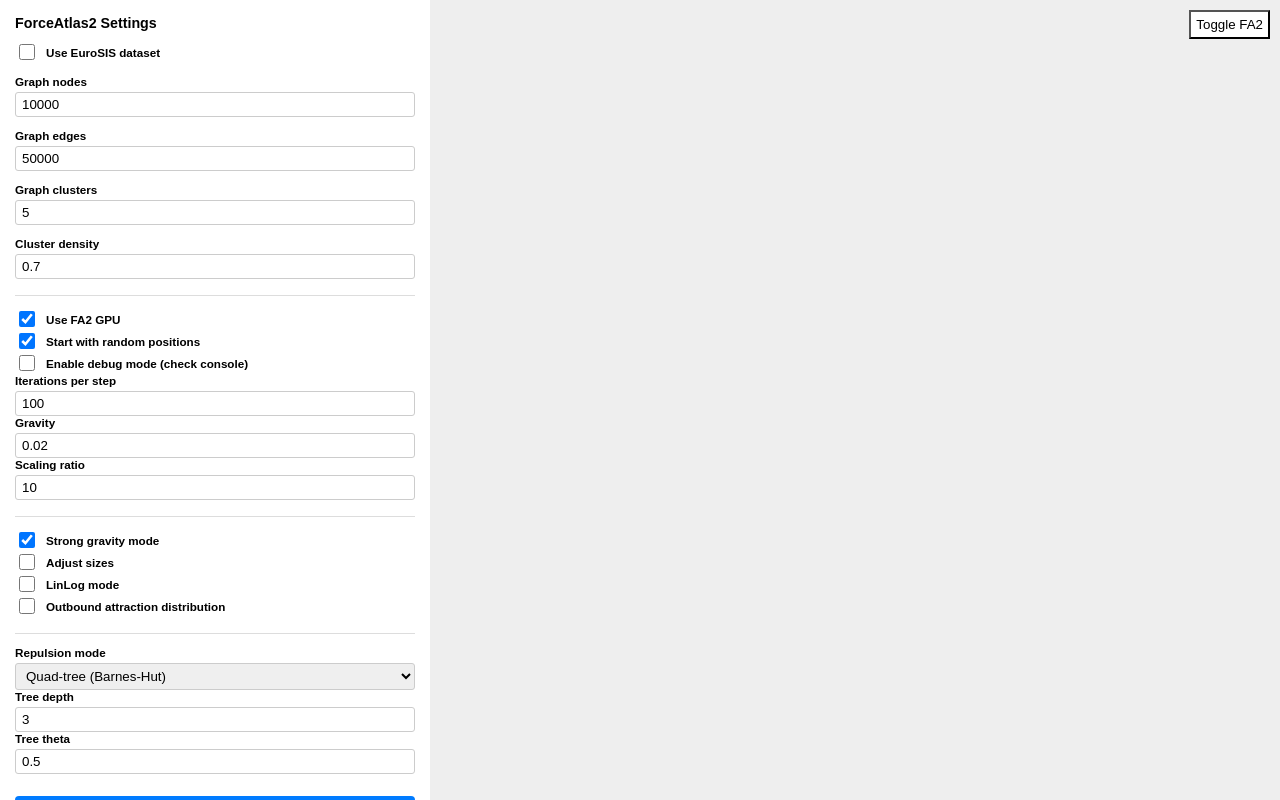
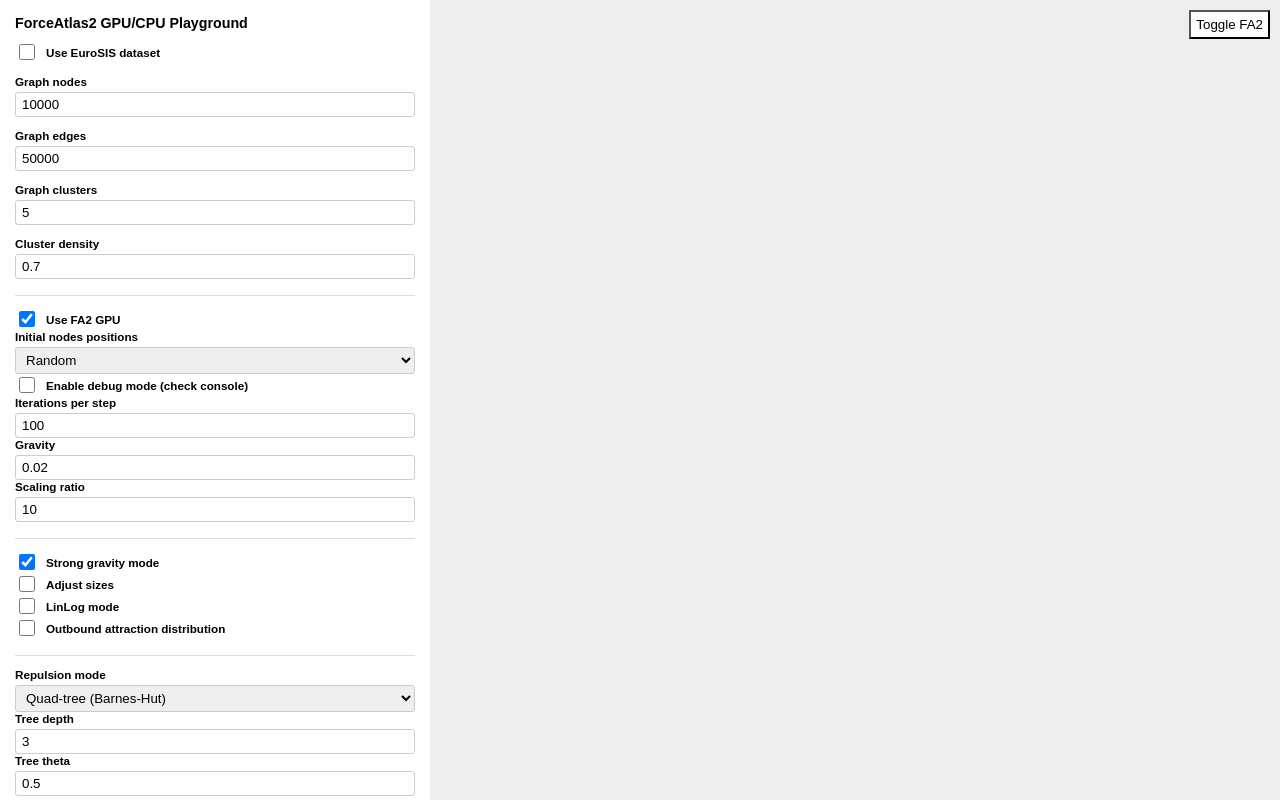
Before and after one commit to jacomyal/graphology-layout-forceatlas2-gpu, a website built with Vite: page index.html in a window 1280 px wide. Built offline with nearby package versions, Linux system fonts and the light colour scheme; what graphology-communities-louvain, graphology-components, graphology-generators, graphology-layout would draw is missing.

Commit message:
Improves example form

```diff
--- a/example/index.ts
+++ b/example/index.ts
@@ -1,7 +1,7 @@
 import Graph from "graphology";
 import louvain from "graphology-communities-louvain";
 import { cropToLargestConnectedComponent } from "graphology-components";
-import { circlepack, random } from "graphology-layout";
+import { circlepack, circular, random } from "graphology-layout";
 import FA2LayoutSupervisor from "graphology-layout-forceatlas2/worker";
 import { SerializedGraph } from "graphology-types";
 import { isNil, isNumber, mapValues } from "lodash";
@@ -36,17 +36,18 @@
   "outboundAttractionDistribution",
   "useFA2GPU",
   "useEuroSIS",
-  "startRandom",
   "debug",
 ] as const;
 const BOOLEAN_KEYS_SET = new Set<string>(BOOLEAN_KEYS);
 type BooleanKey = (typeof BOOLEAN_KEYS)[number];
 
 type RepulsionMode = "all-pairs" | "quad-tree" | "k-means" | "k-means-grouped";
+type InitialPositions = "random" | "circle-packing" | "circle";
 
 type Params = Record<NumberKey, number> &
   Record<BooleanKey, boolean> & {
     repulsionMode: RepulsionMode;
+    initialPositions: InitialPositions;
   };
 
 const DEFAULT_PARAMS: Params = {
@@ -60,7 +61,7 @@
   outboundAttractionDistribution: false,
   useEuroSIS: false,
   useFA2GPU: true,
-  startRandom: true,
+  initialPositions: "random",
   debug: false,
   repulsionMode: "quad-tree",
   quadTreeDepth: 3,
@@ -78,7 +79,7 @@
   | { type: "number"; name: keyof Params; label: string; step?: string; min?: string; section?: boolean }
   | {
       type: "select";
-      name: "repulsionMode";
+      name: "repulsionMode" | "initialPositions";
       label: string;
       options: { value: string; label: string }[];
       section?: boolean;
@@ -91,7 +92,16 @@
   { type: "number", name: "graphClusters", label: "Graph clusters", step: "1", min: "1" },
   { type: "number", name: "graphClusterDensity", label: "Cluster density", step: "0.01", min: "0" },
   { type: "checkbox", name: "useFA2GPU", label: "Use FA2 GPU", section: true },
-  { type: "checkbox", name: "startRandom", label: "Start with random positions" },
+  {
+    type: "select",
+    name: "initialPositions",
+    label: "Initial nodes positions",
+    options: [
+      { value: "random", label: "Random" },
+      { value: "circle-packing", label: "Circle-packing" },
+      { value: "circle", label: "Circle" },
+    ],
+  },
   { type: "checkbox", name: "debug", label: "Enable debug mode (check console)" },
   { type: "number", name: "iterationsPerStep", label: "Iterations per step", step: "1", min: "1" },
   { type: "number", name: "gravity", label: "Gravity", step: "0.001", min: "0" },
@@ -108,8 +118,8 @@
     options: [
       { value: "all-pairs", label: "All pairs (exact, slow)" },
       { value: "quad-tree", label: "Quad-tree (Barnes-Hut)" },
-      { value: "k-means", label: "K-means approximation" },
-      { value: "k-means-grouped", label: "K-means grouped (hybrid)" },
+      { value: "k-means", label: "K-means (node-to-centroid only)" },
+      { value: "k-means-grouped", label: "K-means (node-to-centroid + close node-to-node)" },
     ],
   },
   { type: "number", name: "quadTreeDepth", label: "Tree depth", step: "1", min: "1" },
@@ -178,17 +188,21 @@
   const updateVisibility = () => {
     const data = new FormData(form);
     const useEuroSIS = data.get("useEuroSIS") === "on";
+    const useFA2GPU = data.get("useFA2GPU") === "on";
     const mode = data.get("repulsionMode") as RepulsionMode;
-    const needsTree = mode === "quad-tree";
-    const needsKMeans = mode === "k-means" || mode === "k-means-grouped";
+    const needsTree = mode === "quad-tree" && useFA2GPU;
+    const needsKMeans = (mode === "k-means" || mode === "k-means-grouped") && useFA2GPU;
+    const showAdjustSizes = mode !== "k-means";
 
     const toggle = (name: string, show: boolean) => {
       form.querySelector(`[data-field="${name}"]`)?.classList.toggle("hidden", !show);
     };
 
     ["graphOrder", "graphSize", "graphClusters", "graphClusterDensity"].forEach((f) => toggle(f, !useEuroSIS));
+    toggle("repulsionMode", useFA2GPU);
     ["quadTreeDepth", "quadTreeTheta"].forEach((f) => toggle(f, needsTree));
     ["kMeansCentroids", "kMeansSteps"].forEach((f) => toggle(f, needsKMeans));
+    toggle("adjustSizes", showAdjustSizes);
   };
 
   form.addEventListener("change", updateVisibility);
@@ -199,6 +213,7 @@
     NUMBER_KEYS.forEach((key) => data.get(key) && query.set(key, data.get(key)!.toString()));
     BOOLEAN_KEYS.forEach((key) => query.set(key, String(data.get(key) === "on")));
     query.set("repulsionMode", data.get("repulsionMode")!.toString());
+    query.set("initialPositions", data.get("initialPositions")!.toString());
     window.location.hash = query.toString();
   });
 
@@ -210,7 +225,7 @@
   const params = mapValues(DEFAULT_PARAMS, (v: boolean | number | string, k: string) => {
     const queryValue = query.get(k);
 
-    if (k === "repulsionMode") {
+    if (k === "repulsionMode" || k === "initialPositions") {
       return queryValue || v;
     }
 
@@ -242,15 +257,24 @@
 
   cropToLargestConnectedComponent(graph);
   louvain.assign(graph);
-  if (params.startRandom) {
+
+  switch (params.initialPositions) {
+    case "random":
       random.assign(graph, {
         scale: 5000,
         center: 0,
       });
-  } else {
+      break;
+    case "circle-packing":
       circlepack.assign(graph, {
         hierarchyAttributes: ["community"],
       });
+      break;
+    case "circle":
+      circular.assign(graph, {
+        scale: 5000,
+      });
+      break;
   }
 
   const container = document.getElementById("stage") as HTMLDivElement;
--- a/index.html
+++ b/index.html
@@ -100,7 +100,7 @@
       }
     </style>
     <div id="controls">
-      <h3>ForceAtlas2 Settings</h3>
+      <h3>ForceAtlas2 GPU/CPU Playground</h3>
       <form id="settings-form"></form>
     </div>
     <div id="stage"></div>
```
Also changed, not shown: src/programs/forceAtlas2GPU/index.spec.ts (deleted, +0 -75 lines). Lines whose indentation alone changed are shown as unchanged.
